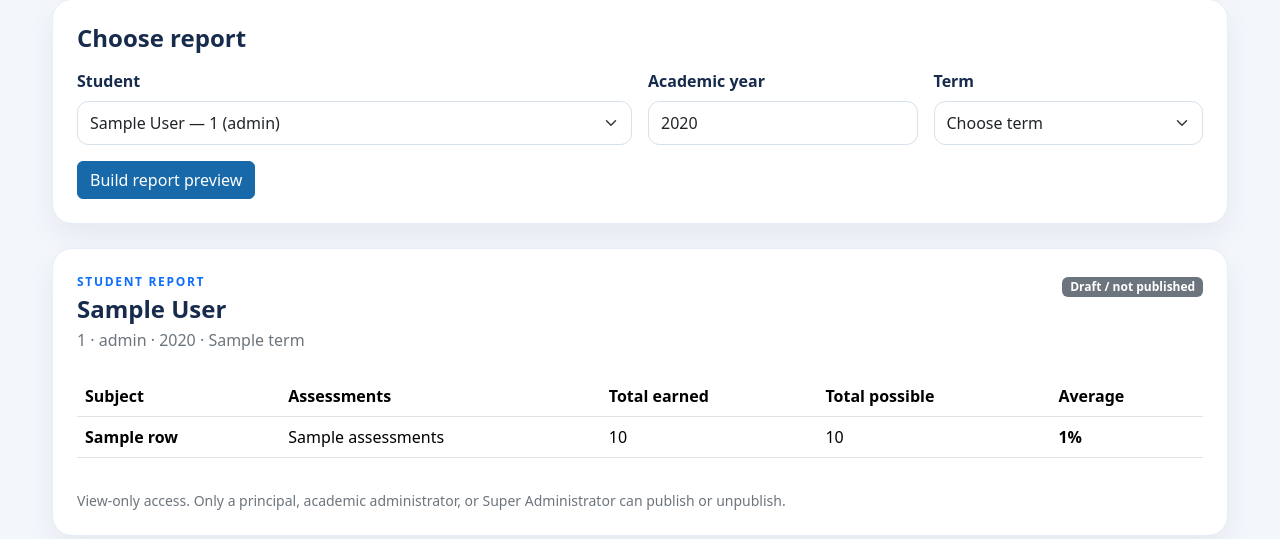
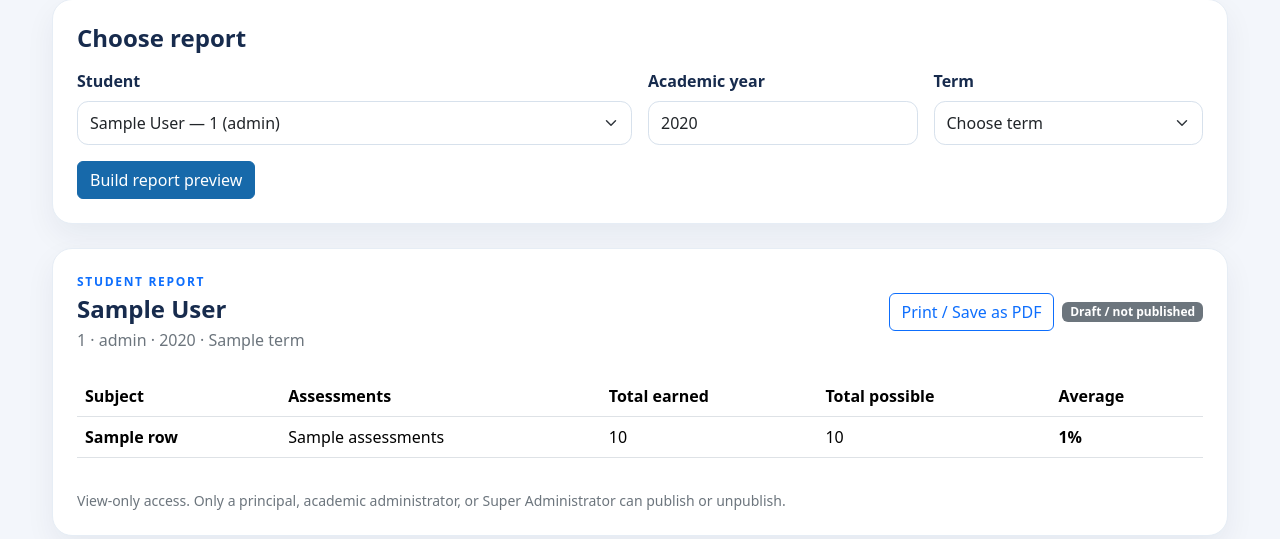
Before and after one commit to emmanuellloyd59/glihs-portal, a Flask app: template templates/report_cards.html in a window 1280 px wide. Shown: the part 472-1011 px from the top of the page. Run offline with Flask 3, Linux system fonts and the light colour scheme; the template is opened without the code that fills it: most values are stand-ins (such as "Sample title", 1, 10 or a date in 2020); some libraries are stand-ins or nearby versions.

Commit message:
Add print and PDF action to staff report-card preview

```diff
--- a/templates/report_cards.html
+++ b/templates/report_cards.html
@@ -13,7 +13,7 @@
 <div class="col-6 col-md-3"><label class="form-label fw-semibold" for="term">Term</label><select class="form-select" id="term" name="term" required><option value="">Choose term</option>{% for t in ['Term 1','Term 2','Term 3'] %}<option value="{{ t }}" {% if term == t %}selected{% endif %}>{{ t }}</option>{% endfor %}</select></div>
 <div class="col-12"><button class="btn btn-primary" type="submit">Build report preview</button></div></form></section>
 {% if selected_student %}
-<section class="surface-card p-4 mb-4"><div class="d-flex flex-column flex-md-row justify-content-between gap-3"><div><p class="eyebrow text-primary mb-1">Student report</p><h2 class="h4 fw-bold mb-1">{{ selected_student.full_name }}</h2><p class="text-secondary mb-0">{{ selected_student.admission_number }} · {{ selected_student.class_level }} · {{ academic_year }} · {{ term }}</p></div><div>{% if publication and publication.published %}<span class="badge text-bg-success">Published</span>{% else %}<span class="badge text-bg-secondary">Draft / not published</span>{% endif %}</div></div>
+<section class="surface-card p-4 mb-4"><div class="d-flex flex-column flex-md-row justify-content-between gap-3"><div><p class="eyebrow text-primary mb-1">Student report</p><h2 class="h4 fw-bold mb-1">{{ selected_student.full_name }}</h2><p class="text-secondary mb-0">{{ selected_student.admission_number }} · {{ selected_student.class_level }} · {{ academic_year }} · {{ term }}</p></div><div class="d-flex flex-wrap align-items-center gap-2"><button class="btn btn-outline-primary no-print" type="button" onclick="window.print()">Print / Save as PDF</button>{% if publication and publication.published %}<span class="badge text-bg-success">Published</span>{% else %}<span class="badge text-bg-secondary">Draft / not published</span>{% endif %}</div></div>
 {% if subject_rows %}<div class="table-responsive mt-4"><table class="table table-hover align-middle"><thead><tr><th>Subject</th><th>Assessments</th><th>Total earned</th><th>Total possible</th><th>Average</th></tr></thead><tbody>{% for row in subject_rows %}<tr><td class="fw-semibold">{{ row.subject }}</td><td>{{ row.assessments }}</td><td>{{ row.earned|round(2) }}</td><td>{{ row.possible|round(2) }}</td><td><strong>{{ row.percentage }}%</strong></td></tr>{% endfor %}</tbody></table></div>{% else %}<p class="text-secondary mt-4 mb-0">No grades found for this student, academic year, and term. Record grades in Grades & Attendance first.</p>{% endif %}
 {% if can_publish %}<form method="post" action="{{ url_for('report_cards') }}" class="d-flex flex-wrap gap-2 mt-4"><input type="hidden" name="csrf_token" value="{{ csrf_token() }}"><input type="hidden" name="student_id" value="{{ selected_student.id }}"><input type="hidden" name="academic_year" value="{{ academic_year }}"><input type="hidden" name="term" value="{{ term }}">{% if publication and publication.published %}<button class="btn btn-outline-danger" name="action" value="unpublish" type="submit">Unpublish report card</button>{% else %}<button class="btn btn-primary" name="action" value="publish" type="submit" {% if not subject_rows %}disabled{% endif %}>Publish report card</button>{% endif %}</form>{% else %}<p class="small text-secondary mt-3 mb-0">View-only access. Only a principal, academic administrator, or Super Administrator can publish or unpublish.</p>{% endif %}</section>
 {% endif %}
```
